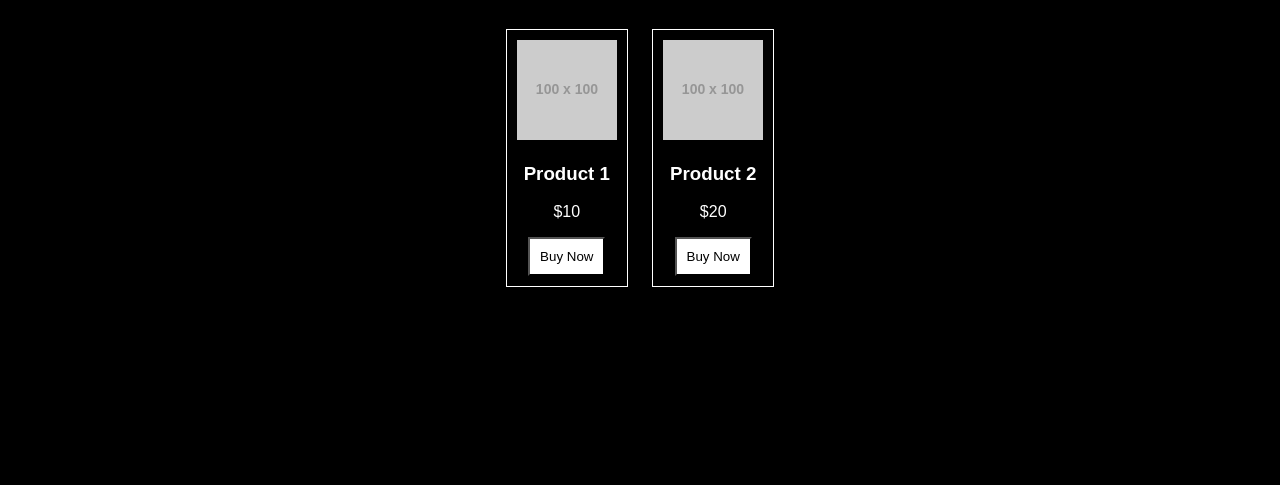
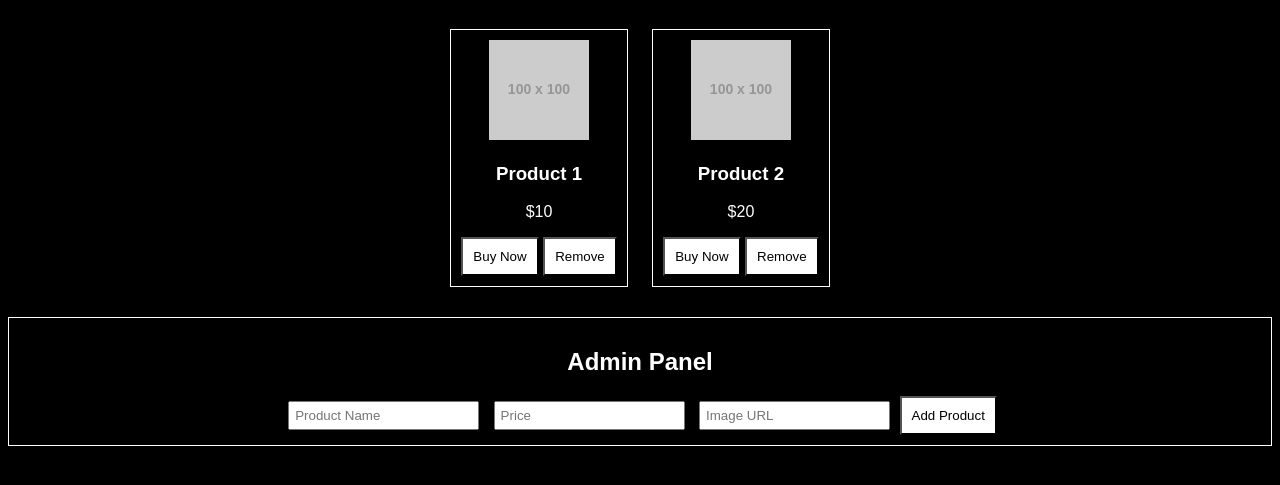
Before and after one commit to iilzk13/resell, a plain HTML site: page index.html in a window 1280 px wide. Shown: the part 61-546 px from the top of the page. Drawn offline with Linux system fonts and the light colour scheme; placeholder pictures from the web are drawn by us.

Commit message:
index.html

```diff
--- a/index.html
+++ b/index.html
@@ -27,14 +27,31 @@
             padding: 10px;
             cursor: pointer;
         }
+        #adminPanel {
+            margin-top: 20px;
+            border: 1px solid white;
+            padding: 10px;
+        }
+        input {
+            padding: 5px;
+            margin: 5px;
+        }
     </style>
 </head>
 <body>
     <h1>Welcome to My Resell Store</h1>
     <div id="products"></div>
 
+    <div id="adminPanel">
+        <h2>Admin Panel</h2>
+        <input type="text" id="productName" placeholder="Product Name">
+        <input type="text" id="productPrice" placeholder="Price">
+        <input type="text" id="productImg" placeholder="Image URL">
+        <button class="btn" onclick="addProduct()">Add Product</button>
+    </div>
+
     <script>
-        const products = [
+        let products = [
             {name: "Product 1", price: "$10", img: "https://via.placeholder.com/100"},
             {name: "Product 2", price: "$20", img: "https://via.placeholder.com/100"}
         ];
@@ -49,9 +66,25 @@
                         <h3>${product.name}</h3>
                         <p>${product.price}</p>
                         <button class="btn" onclick="buy(${index})">Buy Now</button>
+                        <button class="btn" onclick="removeProduct(${index})">Remove</button>
                     </div>
                 `;
             });
+        }
+
+        function addProduct() {
+            const name = document.getElementById("productName").value;
+            const price = document.getElementById("productPrice").value;
+            const img = document.getElementById("productImg").value;
+            if (name && price && img) {
+                products.push({ name, price, img });
+                loadProducts();
+            }
+        }
+
+        function removeProduct(index) {
+            products.splice(index, 1);
+            loadProducts();
         }
 
         function buy(index) {
```
